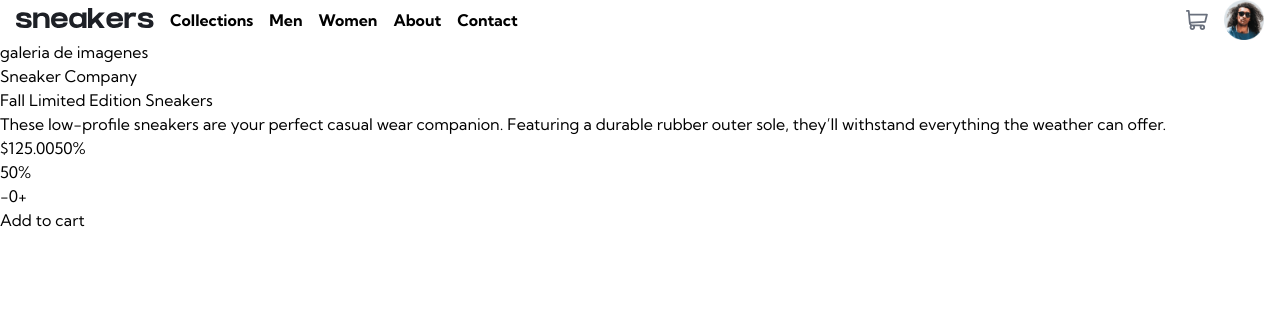
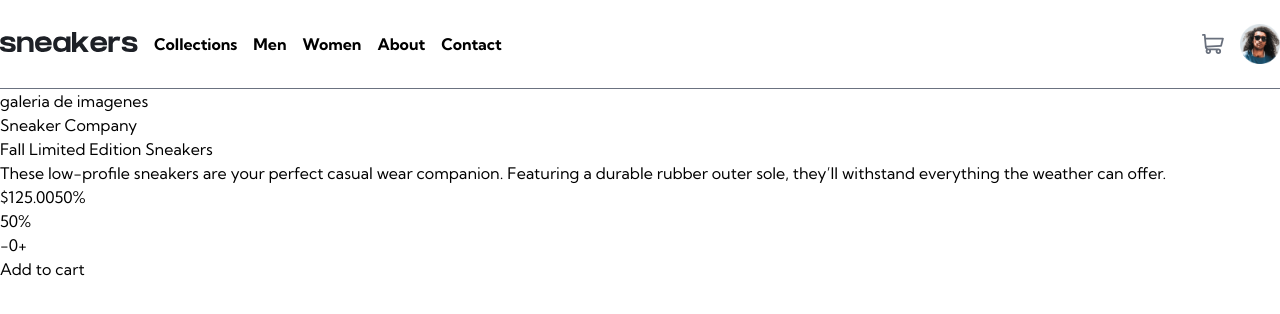
Before and after one commit to Yuniski/ecommerce-react-one-view, a React (Vite) app: page / in a window 1280 px wide. Shown: the top 314 px of the page. Built offline with nearby package versions, Linux system fonts and the light colour scheme.

Commit message:
palete colors

```diff
--- a/src/components/header/MainHeader.jsx
+++ b/src/components/header/MainHeader.jsx
@@ -4,6 +4,7 @@ import MenuIcon from "@/components/icons/MenuIcon";
 import CartIcon from "@/components/icons/CartIcon";
 import CloseIcon from "@/components/icons/CloseIcon";
 import { useState } from "react";
+import NavLinkHeader from "@/components/header/NavLinkHeader";
 
 const MainHeader = () => {
   const [navClass, setNavClass] = useState("hidden h-full gap-y-[21px] font-bold md:flex md:flex-row p-8 md:mr-auto md:gap-4 md:static w-4/5 md:p-0 md:h-auto");
@@ -20,8 +21,9 @@ const MainHeader = () => {
   };
 
   return (
+    <>
     <header
-      className="flex container items-center mx-auto px-4 gap-4
+      className="flex container items-center mx-auto gap-4
     "
     >
       <button className="md:hidden" onClick={handleOpenMenu}>
@@ -36,11 +38,11 @@ const MainHeader = () => {
         <button className="mb-12 md:hidden" onClick={handleCloseMenu}>
           <CloseIcon />
         </button>
-        <a href="#">Collections</a>
-        <a href="#">Men</a>
-        <a href="#">Women</a>
-        <a href="#">About</a>
-        <a href="#">Contact</a>
+        <NavLinkHeader text="Collections" />
+        <NavLinkHeader text="Men" />
+        <NavLinkHeader text="Women" />
+        <NavLinkHeader text="About" />
+        <NavLinkHeader text="Contact" />
       </nav>
       <div className="flex gap-4">
         <button>
@@ -49,6 +51,10 @@ const MainHeader = () => {
         <img src={AvatarImage} alt="" className="w-10" />
       </div>
     </header>
+
+    <span className="container mx-auto hidden h-[0.5px] w-full bg-gray-500 md:block"></span>
+    </>
+
   );
 };
 
--- /dev/null
+++ b/src/components/header/NavLinkHeader.jsx
@@ -0,0 +1,8 @@
+export default ({text}) => {
+  return (
+    <a href="#" className="group py-8 relative">
+      <span className="group-hover:text-orange-primary">{text}</span>
+      <span className="absolute bottom-0 block w-full h-1 scale-x-0 group-hover:bg-orange-primary mt-5 group-hover:scale-x-100 transition-all duration-500"></span>
+    </a>
+  )
+};
--- a/tailwind.config.js
+++ b/tailwind.config.js
@@ -7,6 +7,16 @@ export default {
       fontFamily: {
         sans: ["Kumbh Sans", ...defaultTheme.fontFamily.sans],
       },
+      colors: {
+        "orange-primary": "hsl(26, 100%, 55%)",
+        "pale-orange": "hsl(25, 100%, 94%)",
+        "very-dark-blue": "hsl(220, 13%, 13%)",
+        "dark-grayish-blue": "hsl(219, 9%, 45%)",
+        "grayish-blue": "hsl(220, 14%, 75%)",
+        "light-grayish-blue": "hsl(223, 64%, 98%)",
+        "white-primary": "hsl(0, 0%, 100%)",
+        Black75: "hsl(0, 0%, 0%)",
+      },
     },
   },
   plugins: [],
```
